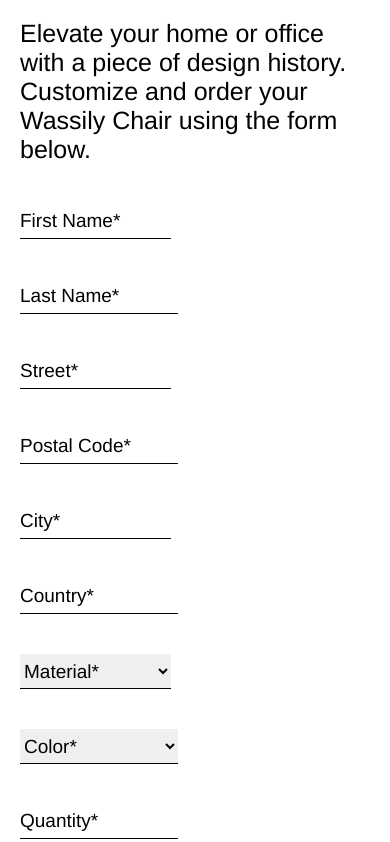
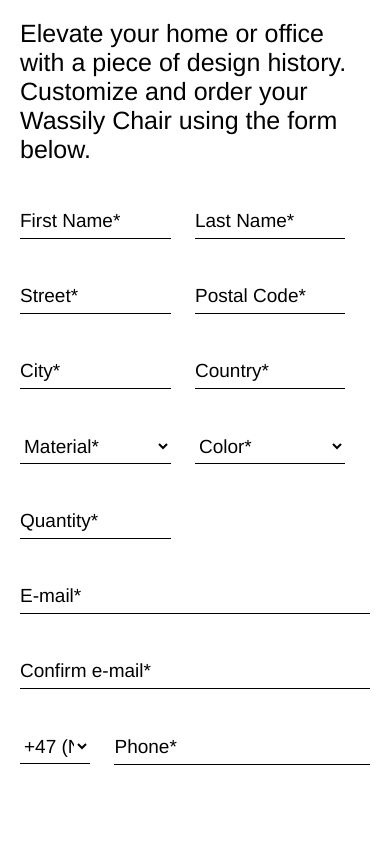
Before and after one commit to filipval/assignment_1, a plain HTML site: page src/order.html in a window 390 px wide. Shown: the part 186-1028 px from the top of the page. Drawn offline with Linux system fonts and the light colour scheme.

Commit message:
update colors, main-image test

```diff
--- a/src/css/order.css
+++ b/src/css/order.css
@@ -75,6 +75,8 @@ form {
 #material {
   width: 45%;
   margin-right: var(--spacing-medium);
+  color: var(--color-black);
+  background-color: var(--color-white);
 }
 
 #email,
@@ -85,6 +87,8 @@ form {
 #phone-country {
   width: 20%;
   margin-right: var(--spacing-medium);
+  color: var(--color-black);
+  background-color: var(--color-white);
 }
 
 #phone {
@@ -190,10 +194,16 @@ form {
   }
 
   #first-name,
+  #last-name,
+  #postal-code,
+  #country,
+  #color,
+  #quantity,
   #street,
   #city,
   #material {
     width: 43%;
+    margin-right: var(--spacing-medium);
   }
 
   #phone {
--- a/src/css/style.css
+++ b/src/css/style.css
@@ -182,6 +182,7 @@ body {
     grid-column: 1 / 5;
     grid-row: 2;
     justify-content: center;
+    margin-top: 50px;
   }
 
   .grid__container--about-list {
```
